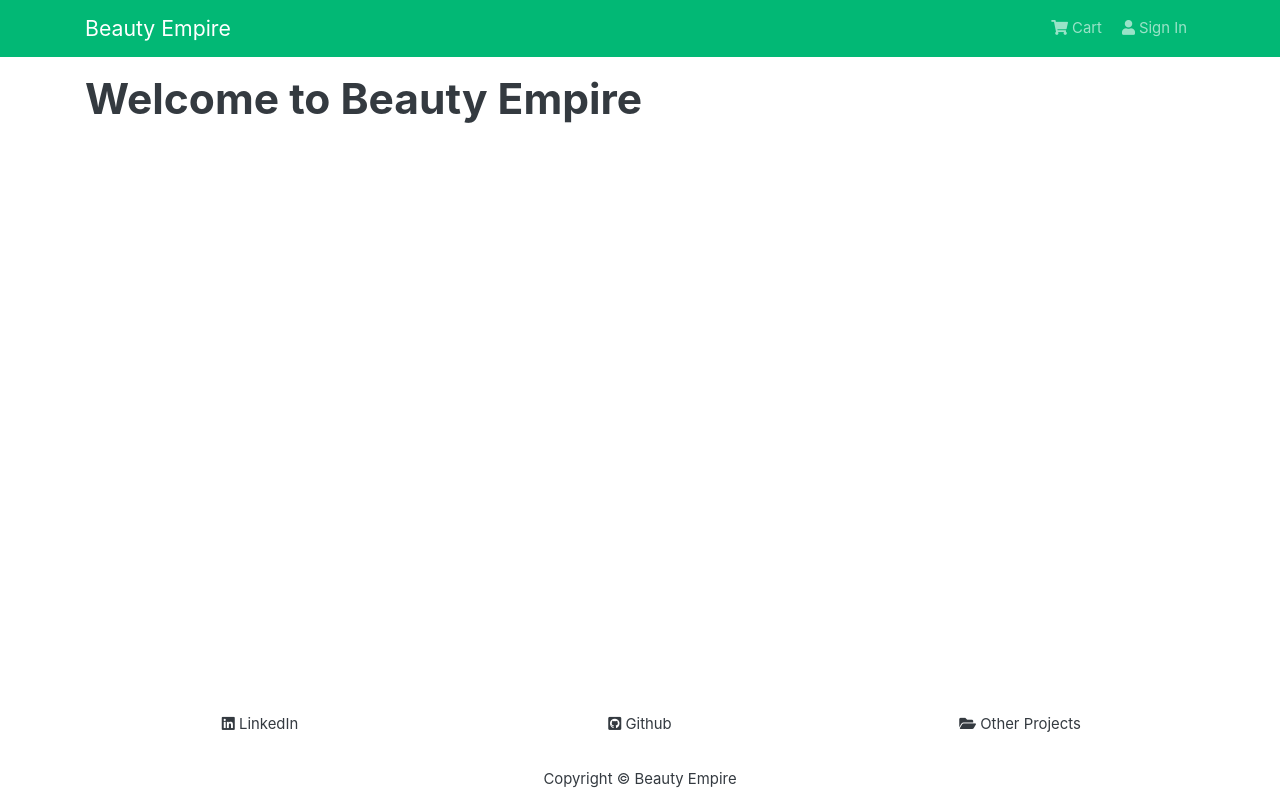
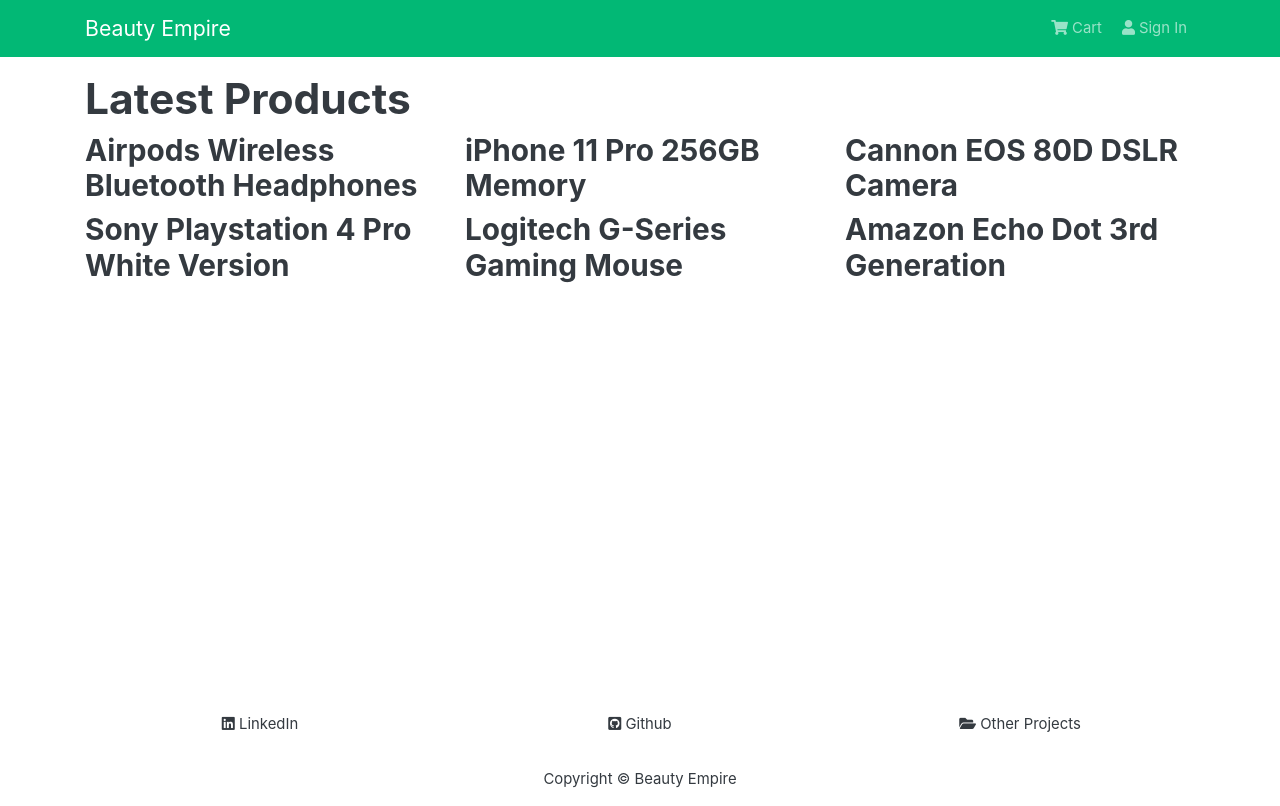
Before and after one commit to miguelcoria94/Helium, a React (Create React App) app in the folder frontend/: page / in a window 1280 px wide. Built offline with nearby package versions, Linux system fonts and the light colour scheme.

Commit message:
got products tp render form the array

```diff
--- a/frontend/src/App.js
+++ b/frontend/src/App.js
@@ -2,6 +2,7 @@
 import Header from './components/Header'
 import Footer from './components/Footer'
 import { Container } from 'react-bootstrap/'
+import HomeScreen from './screens/HomeScreen'
 
 const App = () => {
   return (
@@ -9,7 +10,7 @@
       <Header />
       <main className="py-3">
         <Container>
-          <h1>Welcome to Beauty Empire</h1>
+          <HomeScreen />
         </Container>
       </main>
       <Footer />
--- /dev/null
+++ b/frontend/src/screens/HomeScreen.js
@@ -0,0 +1,20 @@
+import React from 'react'
+import products from '../products'
+import {Row, Col} from 'react-bootstrap'
+
+const HomeScreen = () => {
+    return (
+        <>
+            <h1>Latest Products</h1>
+            <Row>
+                {products.map((product) => (
+                    <Col sm={12} md={6} lg={4}>
+                        <h3>{product.name}</h3>
+                    </Col>
+                ))}
+            </Row>
+        </>
+    )
+}
+
+export default HomeScreen;
```
Also changed, not shown: 1 other file (tests, documents, lock files or other folders).
